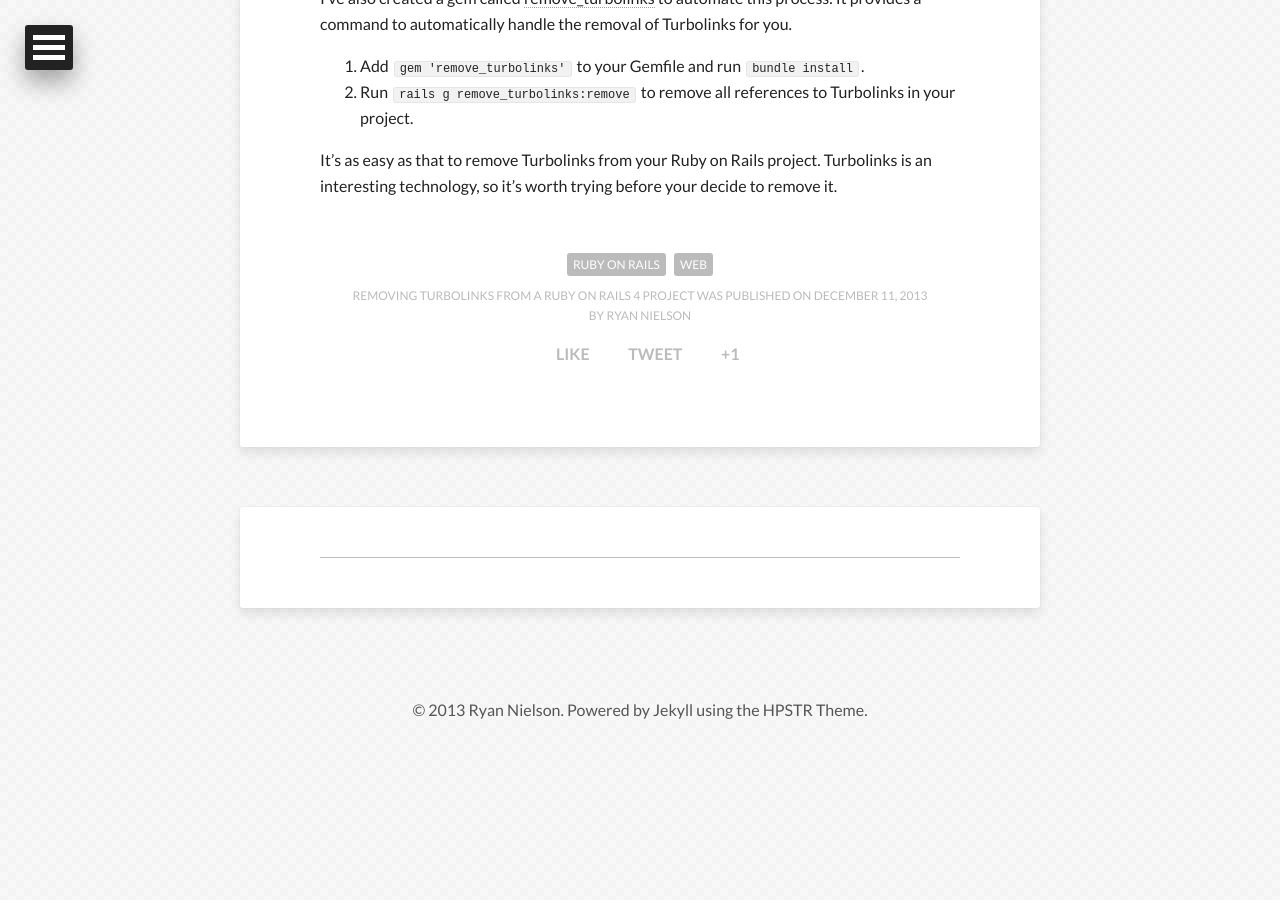
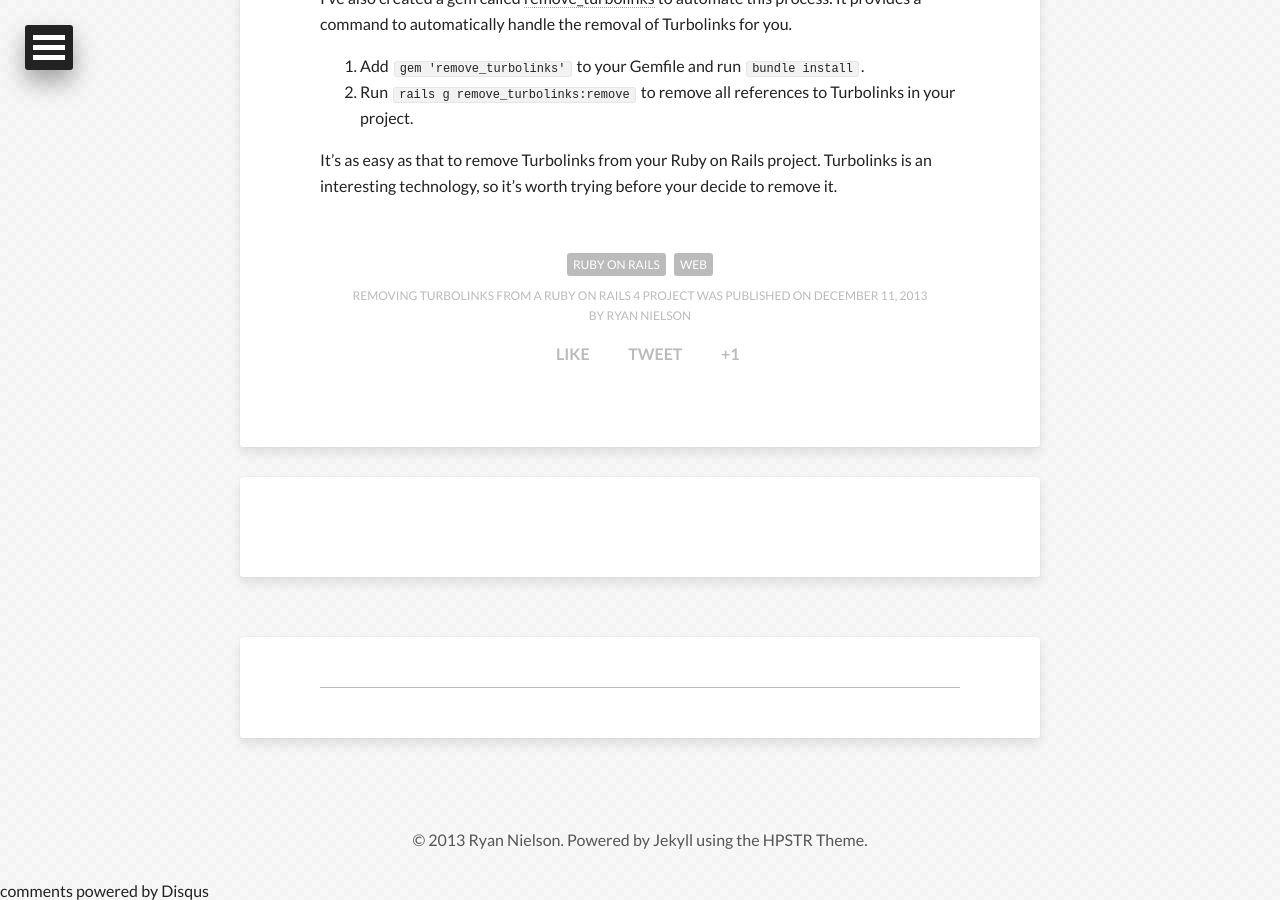
Before and after one commit to PLaRoche/ryannielson.github.io, a Jekyll site: the page built from _posts/2013-12-11-removing-turbolinks-from-a-ruby-on-rails-4-project.md, in a window 1280 px wide and 900 px high, scrolled down 952 px. Built offline with Jekyll 4.4.1, drawn with Linux system fonts in a browser that asks for light colours; nearby versions of some CDN libraries; Markdown is read by kramdown in place of the engine named in the settings; comment, search, counter and statistics services are not loaded; before the commit the page ends 1703 px from its top, so only the background shows below that; part of the change alters nothing that is shown.

Commit message:
Added comments

```diff
--- a/_config.yml
+++ b/_config.yml
@@ -1,7 +1,7 @@
 name: Ryan Nielson
 title: Ryan Nielson
 description: The personal site and blog of Ryan Nielson.
-disqus_shortname:
+disqus_shortname: nielsonio
 #Your site's domain goes here. Leave localhost server or blank when working locally.
 url: http://nielson.io #http://localhost:4000
 markdown: redcarpet
```
